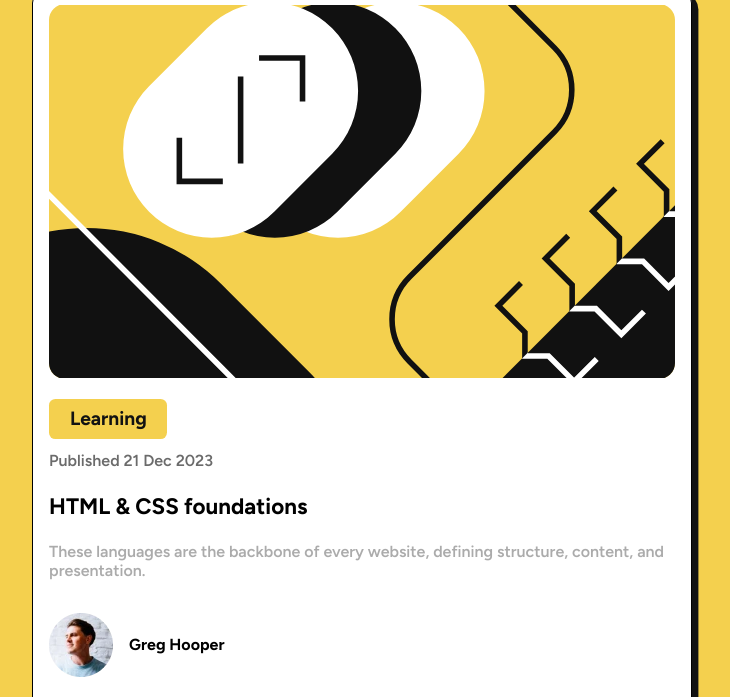
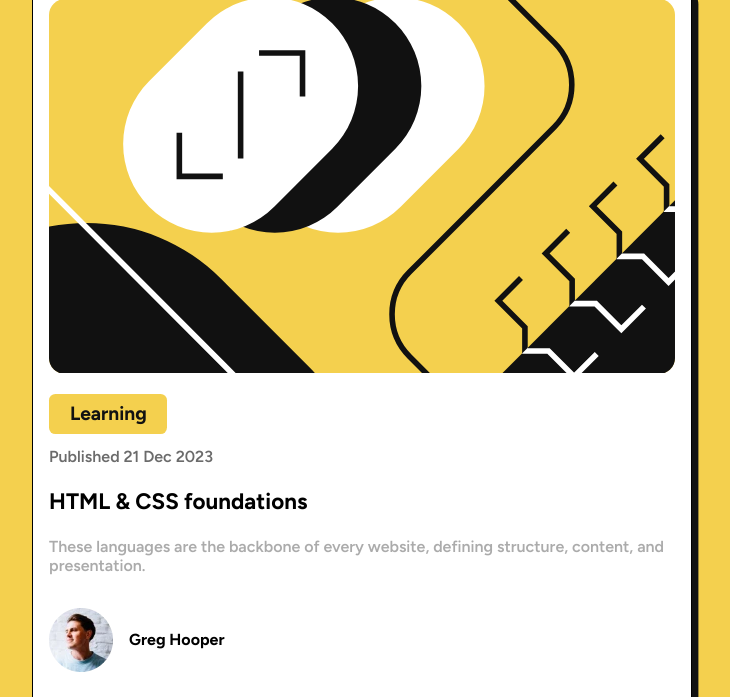
Before and after one commit to S4V10N/Blog-preview-card, a plain HTML site: page index.html in a window 1280 px wide. Shown: the top 697 px of the page, without its empty margins (278-1008 px from the left). Drawn offline with Linux system fonts and the light colour scheme.

Commit message:
i fixed the issue

```diff
--- a/css/styles.css
+++ b/css/styles.css
@@ -14,13 +14,19 @@
     --LIGHTERGRAY: hsla(0, 0%, 42%, 0.568);
     --DARKGRAY:  hsl(0, 0%, 7%);
 }
-body{
+body, html{
+    height: 100%;
     font-family: "Figtree", sans-serif;
     padding: 1.4rem 1rem 0rem 1rem;
     background-color: var(--YELLOW);
+    display: flex;
+    flex-direction: column;
+    justify-content: center;
+    align-items: center;
+    height: 100%;
 }
 .box{
-    height: 35rem;
+    min-height: 35rem;
     background-color: var(--WHITE);
     border-radius: 1rem;
     border: 1px solid black;
@@ -79,6 +85,7 @@ body{
     align-items: center;
     font-weight: bold;
     gap: 1rem;
+    padding-bottom: 2rem;
 }
 @media (min-width: 600px) {
     .box{
```
